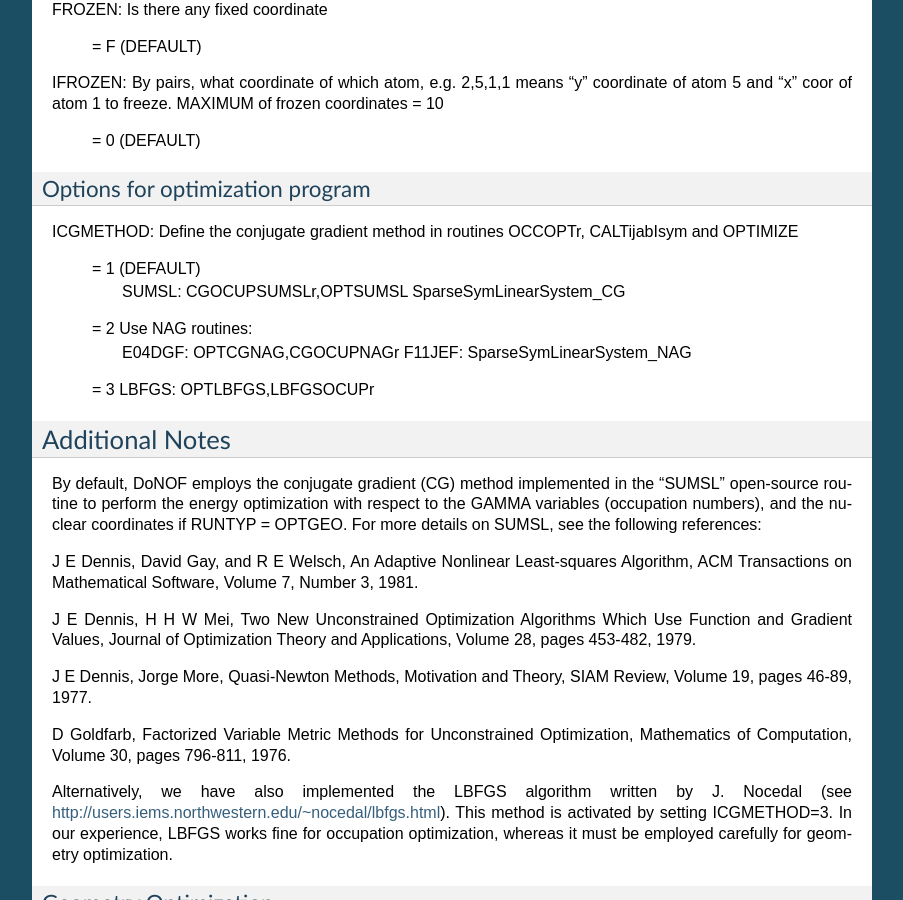
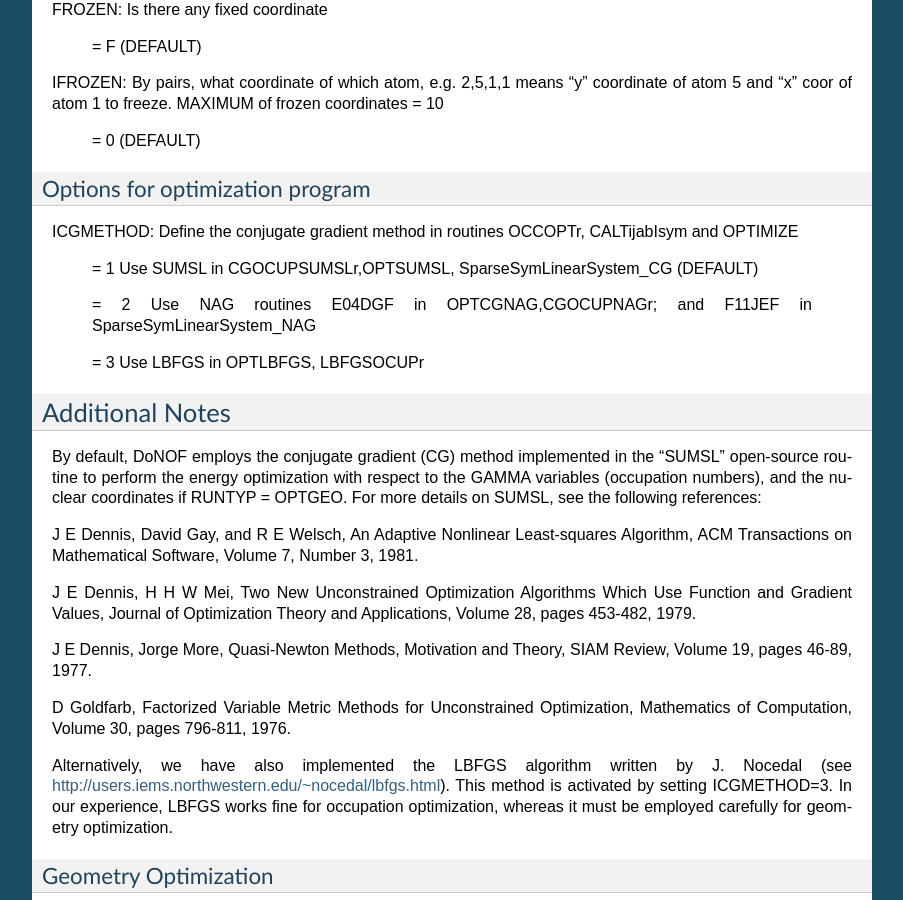
Before and after one commit to DoNOF/DoNOF-Documentation, a Sphinx documentation site: the page built from docs/input.rst, in a window 1280 px wide and 900 px high, scrolled down 7550 px. Shown: the whole window, without its empty margins (198-1101 px from the left). Built offline with Sphinx 7.4.7, drawn with Linux system fonts in a browser that asks for light colours.

Commit message:
Update input.rst

```diff
--- a/docs/input.rst
+++ b/docs/input.rst
@@ -412,15 +412,11 @@ Options for optimization program
 
 ICGMETHOD:           Define the conjugate gradient method in routines OCCOPTr, CALTijabIsym and OPTIMIZE
 
-                      = 1      (DEFAULT)
-                               SUMSL: CGOCUPSUMSLr,OPTSUMSL
-                               SparseSymLinearSystem_CG
+                      = 1      Use SUMSL in CGOCUPSUMSLr,OPTSUMSL, SparseSymLinearSystem_CG (DEFAULT)
 
-                      = 2      Use NAG routines:
-                               E04DGF: OPTCGNAG,CGOCUPNAGr
-                               F11JEF: SparseSymLinearSystem_NAG
+                      = 2      Use NAG routines E04DGF in OPTCGNAG,CGOCUPNAGr; and F11JEF in SparseSymLinearSystem_NAG
 
-                      = 3      LBFGS: OPTLBFGS,LBFGSOCUPr
+                      = 3      Use LBFGS in OPTLBFGS, LBFGSOCUPr
 
 ****************
 Additional Notes
```
